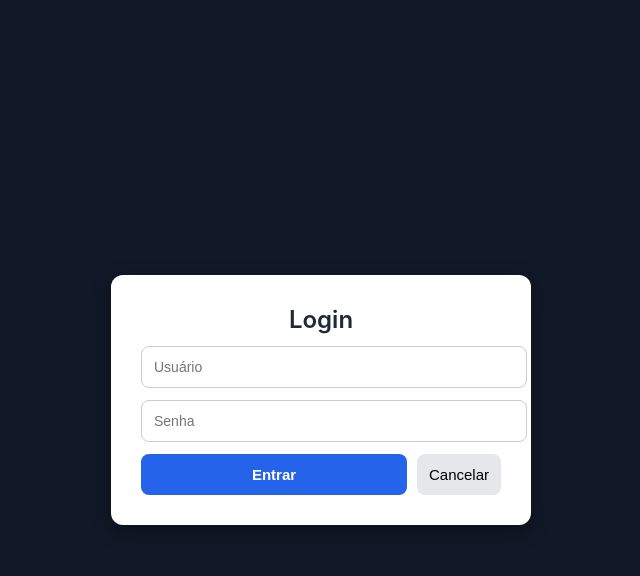
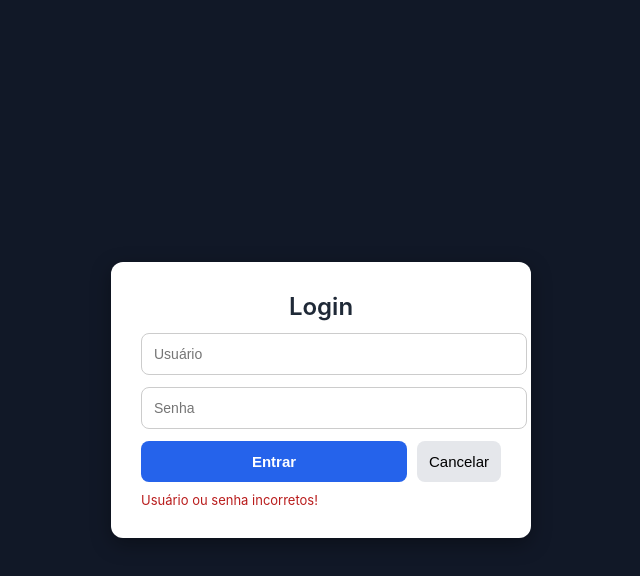
Before and after one commit to MCulpani/fin.agre, a plain HTML site: page index.html in a window 1280 px wide. Both pictures are taken after a click on the button "Entrar". Shown: the whole page, without its empty margins (319-959 px from the left). Drawn offline with Linux system fonts and the light colour scheme.

Commit message:
index.html

```diff
--- a/index.html
+++ b/index.html
@@ -166,6 +166,40 @@
 </div>
 
 <script>
+// === LOGIN CORRIGIDO ===
+document.addEventListener("DOMContentLoaded", () => {
+  const btn = document.getElementById("loginBtn");
+  const user = document.getElementById("loginUser");
+  const pass = document.getElementById("loginPass");
+  const loginBox = document.getElementById("login-box");
+  const loginMsg = document.getElementById("loginMsg");
+
+  function doLogin(){
+    const u = user.value.trim();
+    const p = pass.value.trim();
+
+    if(u === "admin" && p === "1234"){
+      loginMsg.style.display = "none";
+      loginBox.style.display = "none";
+    } else {
+      loginMsg.textContent = "Usuário ou senha incorretos!";
+      loginMsg.style.display = "block";
+    }
+  }
+
+  if(btn){ btn.addEventListener("click", doLogin); }
+
+  if(pass){
+    pass.addEventListener("keydown", e => {
+      if(e.key === "Enter"){
+        e.preventDefault();
+        doLogin();
+      }
+    });
+  }
+});
+
+// === FIM LOGIN ===
 // LOGIN LIMPO E FUNCIONAL
 function loginAction(){
   const u = document.getElementById('loginUser').value;
```
